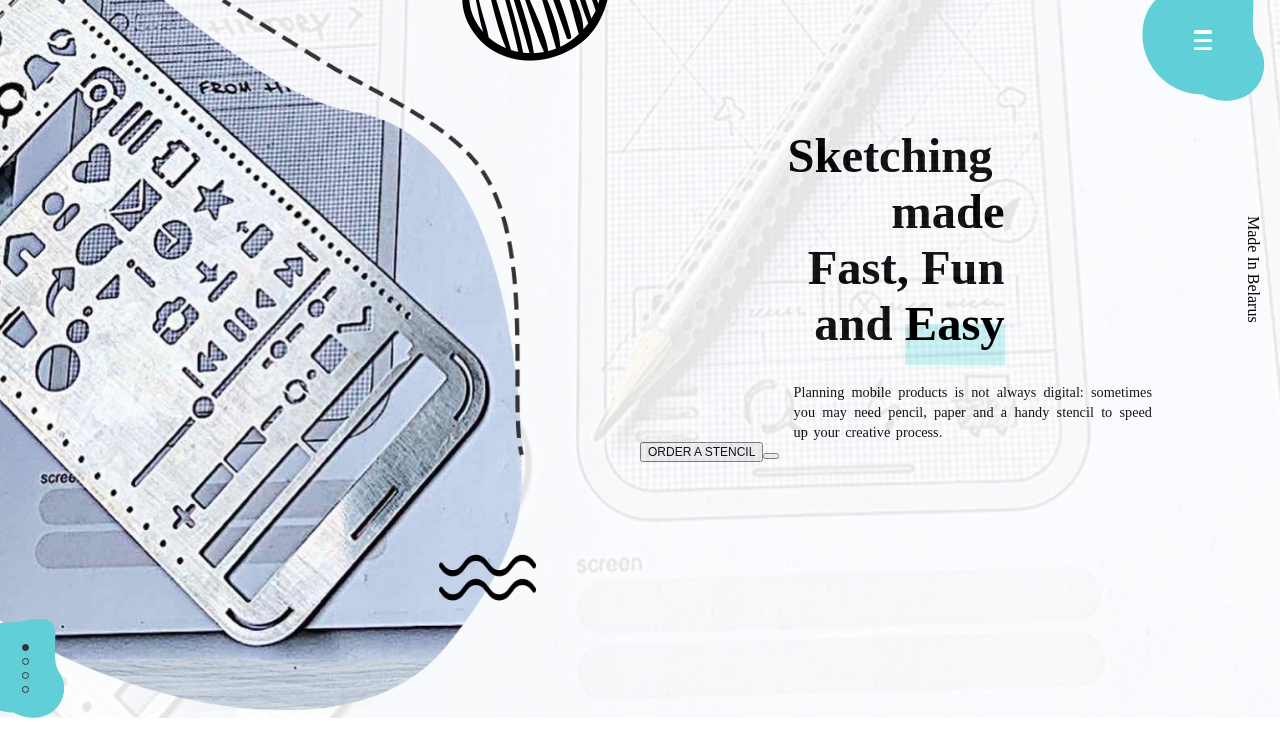
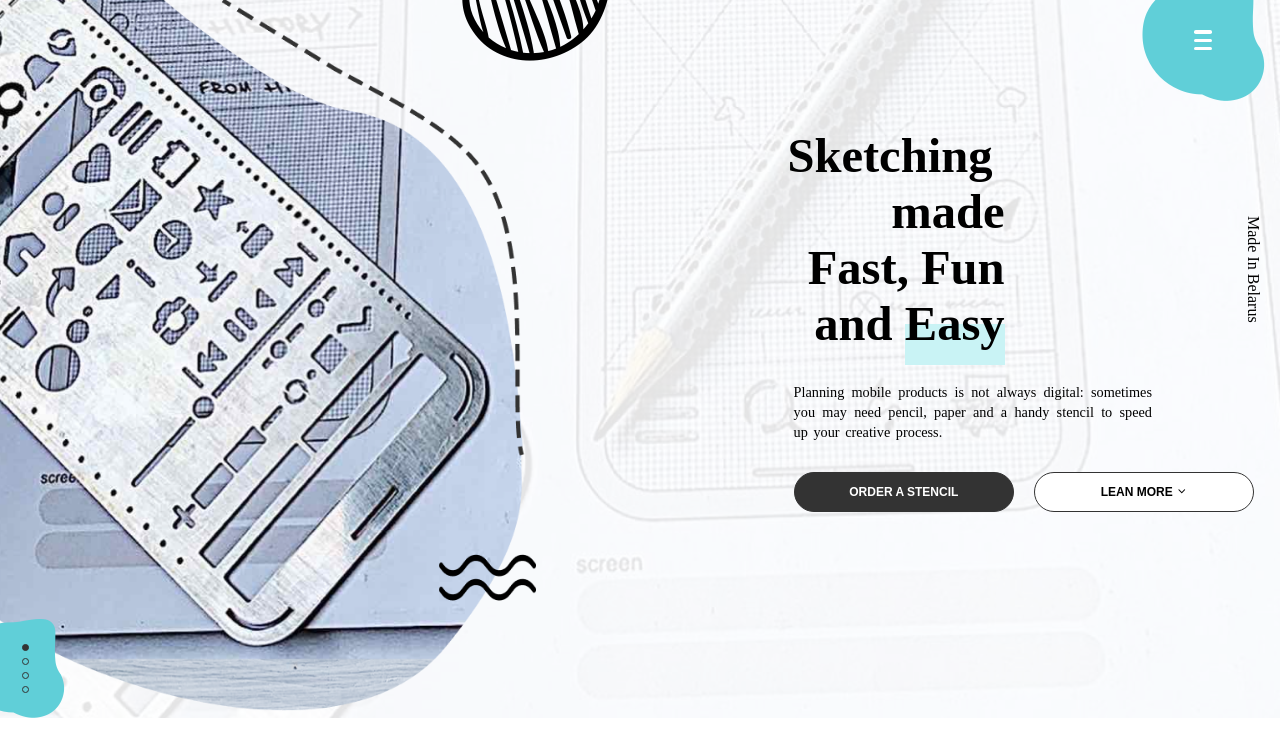
Before and after one commit to esolCrusador/ux-stencil, an Angular app: page / in a window 1280 px wide. Shown: the top 756 px of the page. Built offline with nearby package versions, Linux system fonts and the light colour scheme.

Commit message:
Added buttons.

```diff
--- a/src/app/feature/landing/components/landing/landing.component.html
+++ b/src/app/feature/landing/components/landing/landing.component.html
@@ -54,15 +54,23 @@
             </h1>
         </div>
         <section id="summary-text">
-            <div>
+            <div class="summary-element">
                 Planning mobile products is not always
                 digital: sometimes you may need pencil, paper and a handy stencil to speed up
                 your creative process.
             </div>
         </section>
         <section id="actions-panel">
-            <button class="button primary"> Order a stencil </button>
-            <button class="button"></button>
+            <div>
+                <div class="columns columns-2">
+                    <div class="column summary-element">
+                        <button class="button primary"> Order a stencil </button>
+                    </div>
+                    <div class="column summary-element">
+                        <button class="button">Lean More <i class="icon-arrow-edge"></i></button>
+                    </div>
+                </div>
+            </div>
         </section>
     </div>
 </div>
--- a/src/app/feature/landing/components/landing/landing.component.scss
+++ b/src/app/feature/landing/components/landing/landing.component.scss
@@ -38,6 +38,18 @@ h1 {
 .button {
     font-size: 12px;
     text-transform: uppercase;
+    padding: 12px 0;
+    text-align: center;
+    width: 100%;
+    border-radius: 100px;
+    border: solid 1px $dotColor;
+    background-color: white;
+    font-weight: 700;
+
+    &.primary {
+        background-color: $dotColor;
+        color: white;
+    }
 }
 
 .swag {
@@ -119,12 +131,33 @@ h1 {
     }
 }
 
+$columnMargins: 10px;
+.columns {
+    display: flex;
+    flex-flow: row wrap;
+    margin-left: -$columnMargins;
+    margin-right: -$columnMargins;
+}
+
+.columns-2 {
+    > .column {
+        padding-left: $columnMargins;
+        padding-right: $columnMargins;
+        flex-grow: 1;
+        min-width: 50%;
+        @include phones-portrait {
+            width: 100%;
+        }
+    }
+}
+
 #top-block {
     position: relative;
 
     > .background {
         opacity: 0.1;
         min-width: 100%;
+        z-index: -1;
 
         @include phones-portrait {
             img {
@@ -237,14 +270,10 @@ h1 {
             }
         }
 
-        #summary-text {
+        section {
             display: flex;
             align-content: flex-end;
 
-            margin-top: 30px;
-            word-spacing: 2px;
-            line-height: 20px;
-            @include dynamicSize(13, 16);
             justify-content: flex-end;
 
             > div {
@@ -254,9 +283,27 @@ h1 {
                     width: 100%;
                 }
             }
+
+            .summary-element {
+                margin-top: 30px;
+            }
+        }
+
+        #summary-text {
+            word-spacing: 2px;
+            line-height: 20px;
+            @include dynamicSize(13, 16);
         }
 
         #actions-panel {
+            > div {
+                width: 90%;
+                margin-right: -20%;
+                @include phones-portrait {
+                    width: 100%;
+                    margin-right: 0;
+                }
+            }
         }
     }
 }
```
Also changed, not shown: 1 other file (tests, documents, lock files or other folders).
